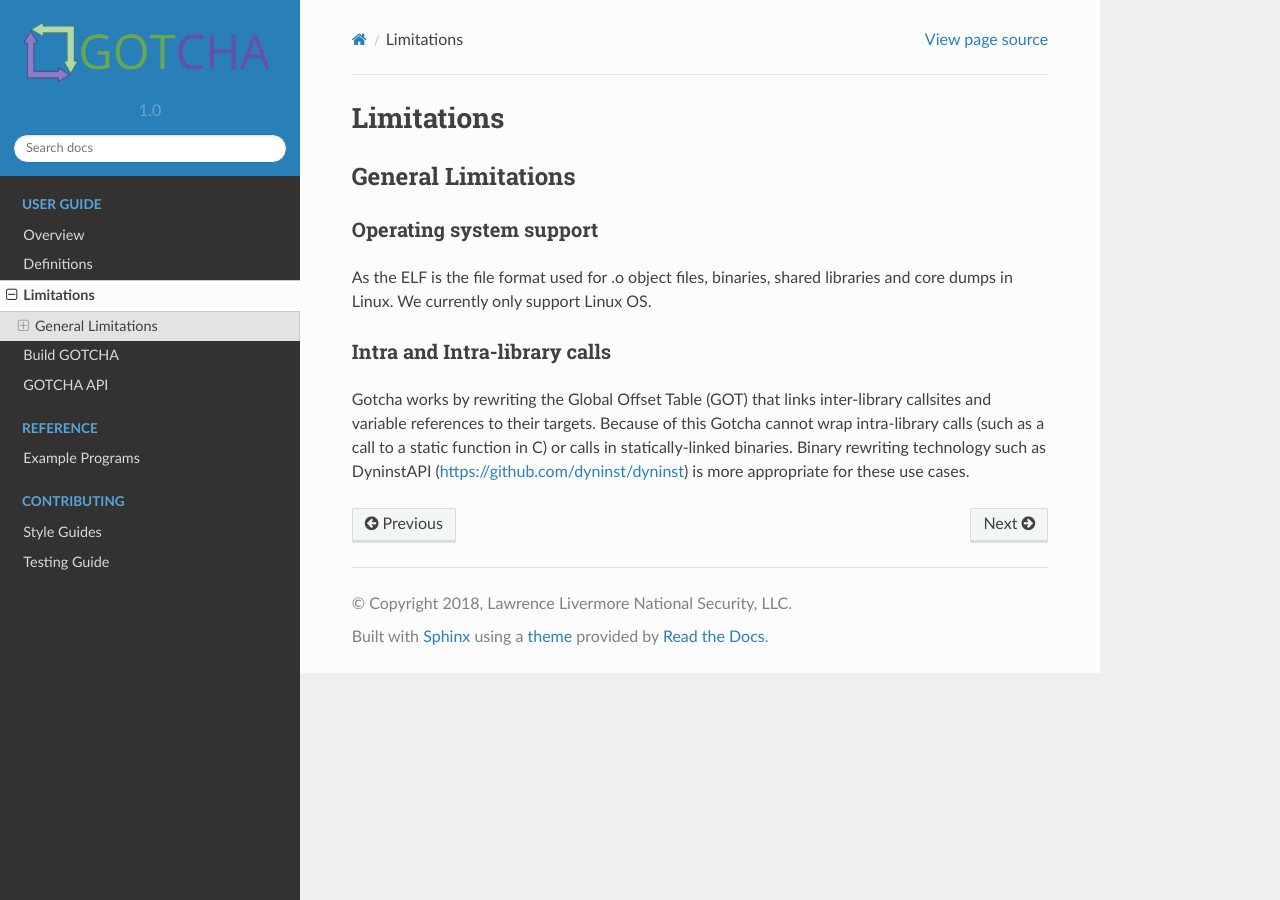
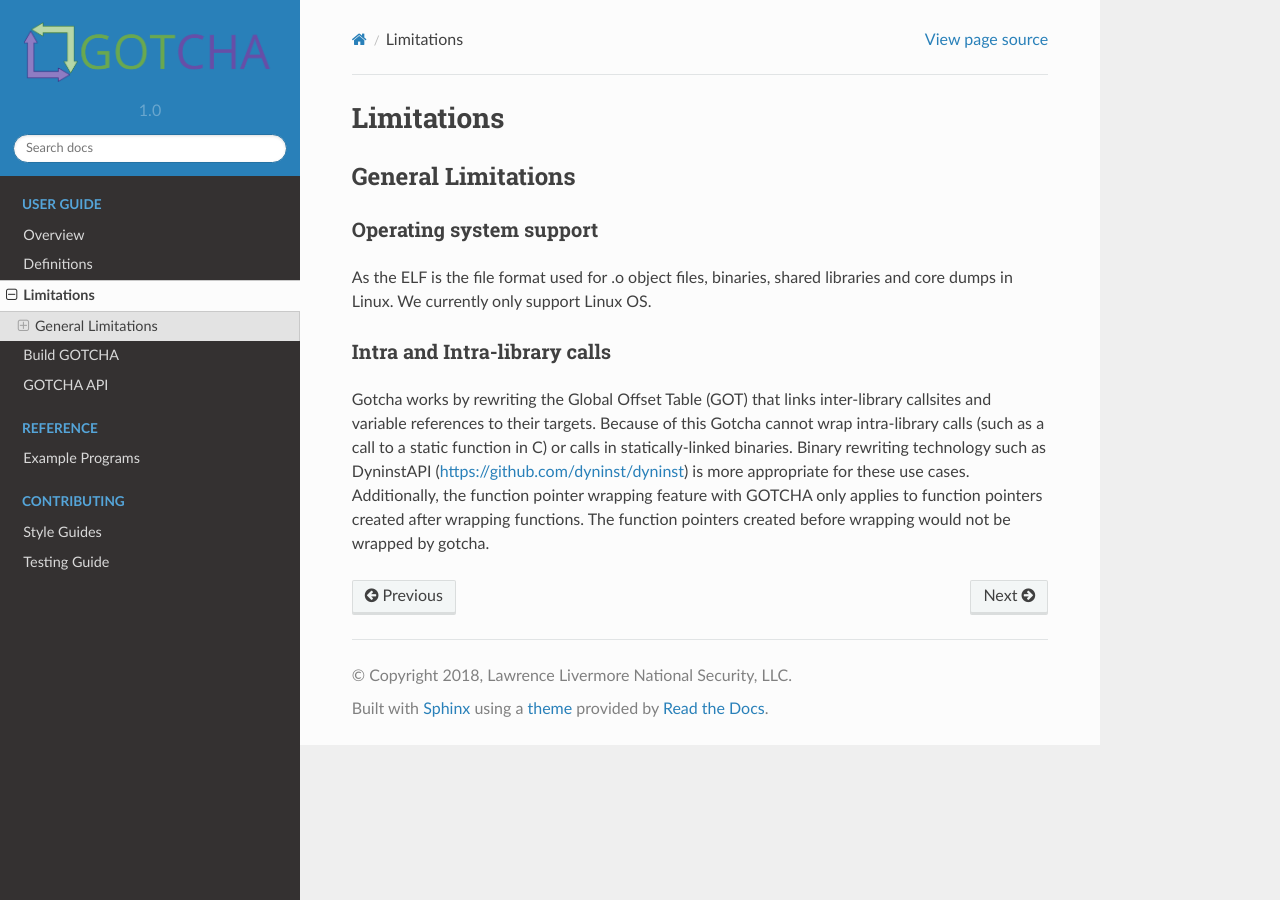
Before and after one commit to LLNL/GOTCHA, a Sphinx documentation site: the page built from docs/limitations.rst, in a window 1280 px wide. Built offline with Sphinx 7.4.7 and the Read the Docs theme 2.0.0, drawn with Linux system fonts in a browser that asks for light colours.

Commit message:
fix documentations for gotcha

```diff
--- a/docs/api.rst
+++ b/docs/api.rst
@@ -14,7 +14,7 @@ In C or C++ applications, include ``gotcha.h``. See wrap_puts.c_ for a full
 example.
 .. code-block:: c
 
-    #include <unifyfs.h>
+    #include <gotcha.h>
 
 --------------------------
 Define your Gotcha wrappee
--- a/docs/build.rst
+++ b/docs/build.rst
@@ -59,7 +59,7 @@ desired, then do ``spack install gotcha@develop``.
 ----------
 
 -------------------------
-Build UnifyFS with CMake
+Build GOTCHA with CMake
 -------------------------
 
 Download the latest GOTCHA release from the Releases_ page or clone the develop
--- a/docs/limitations.rst
+++ b/docs/limitations.rst
@@ -18,3 +18,5 @@ Intra and Intra-library calls
 Gotcha works by rewriting the Global Offset Table (GOT) that links inter-library callsites and variable references to their targets.
 Because of this Gotcha cannot wrap intra-library calls (such as a call to a static function in C) or calls in statically-linked binaries.
 Binary rewriting technology such as DyninstAPI (https://github.com/dyninst/dyninst) is more appropriate for these use cases.
+Additionally, the function pointer wrapping feature with GOTCHA only applies to function pointers created after wrapping functions.
+The function pointers created before wrapping would not be wrapped by gotcha.
```
